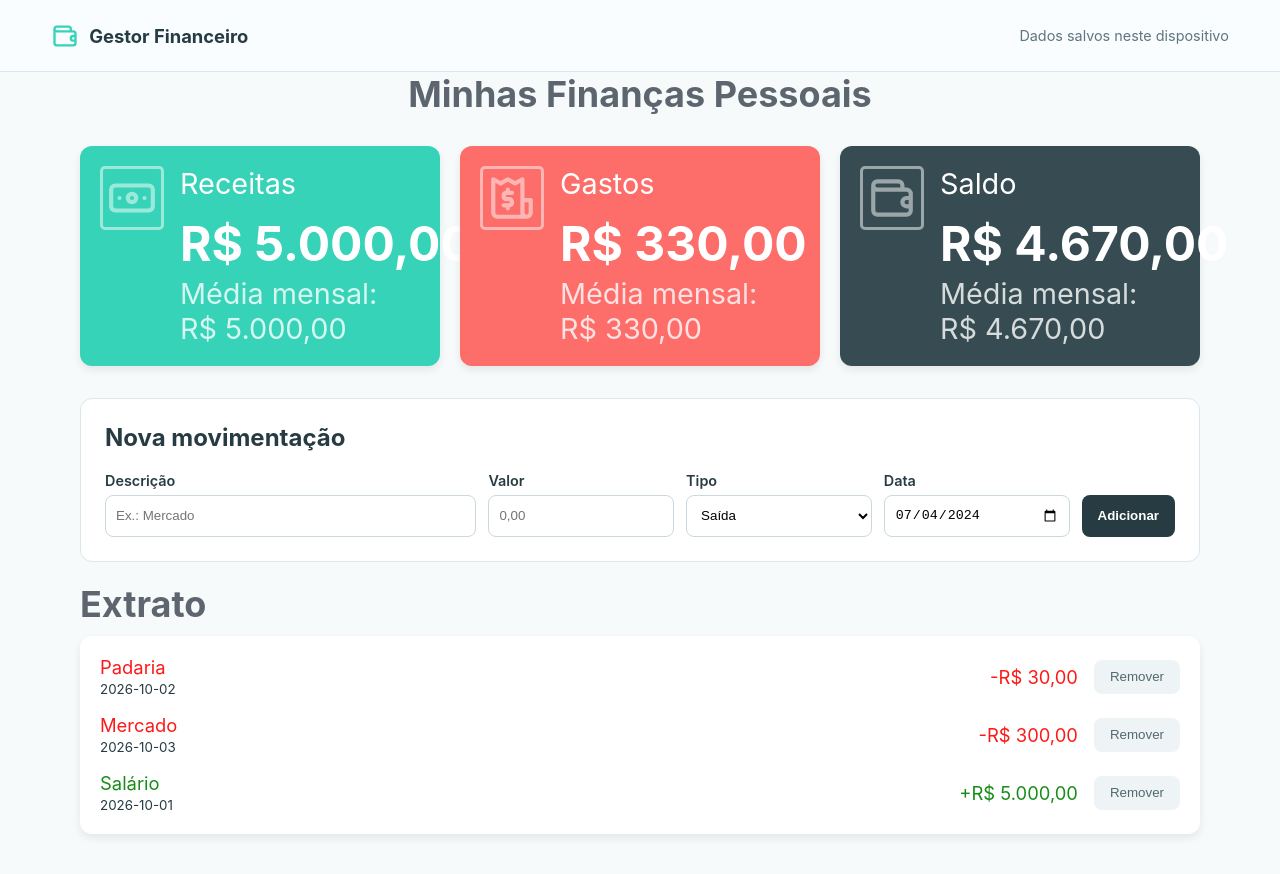
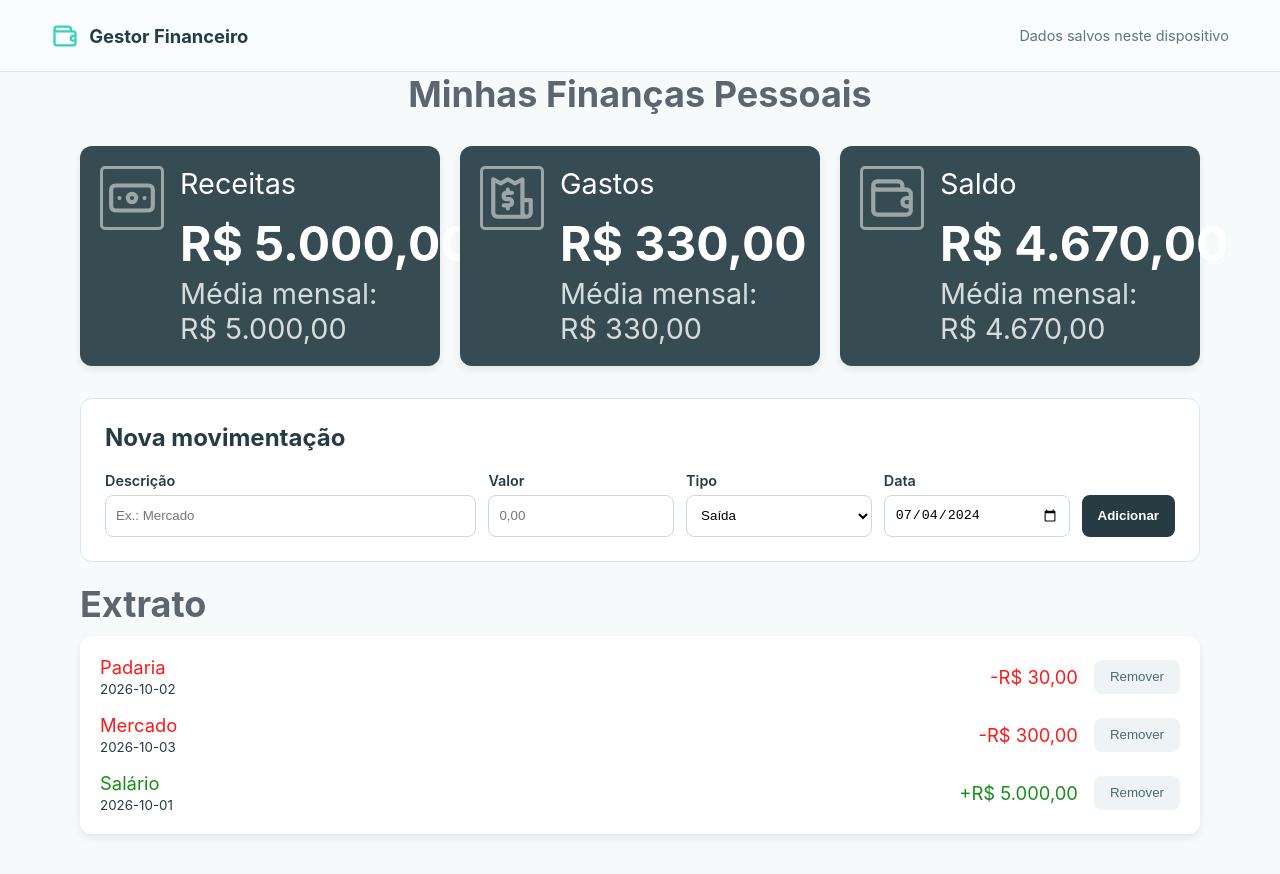
Before and after one commit to lenixeduardo/gestor_financeiro, a React (Create React App) app: page / in a window 1280 px wide. Shown: the top 874 px of the page. Built offline with nearby package versions, Linux system fonts and the light colour scheme.

Commit message:
fix: use transient card style props

```diff
--- a/src/components/Container.js
+++ b/src/components/Container.js
@@ -10,9 +10,9 @@ const Container = styled.div`
   box-sizing: border-box;
   box-shadow: 0 4px 8px rgba(0, 0, 0, 0.08);
   background-color: ${(props) => {
-    if (props.receita) return '#36D3B8';
-    if (props.gastos) return '#FD6D6A';
-    if (props.saldoTotal) return '#364C52';
+    if (props.$receita) return '#36D3B8';
+    if (props.$gastos) return '#FD6D6A';
+    if (props.$saldoTotal) return '#364C52';
     return '#364C52';
   }};
 `;
```
